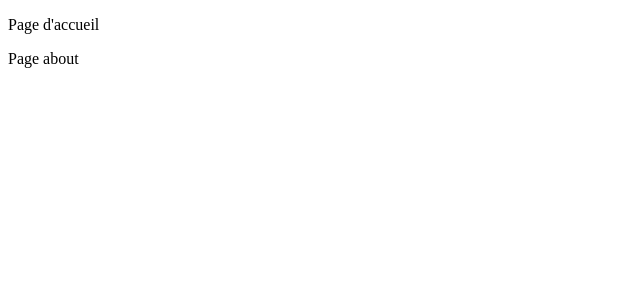
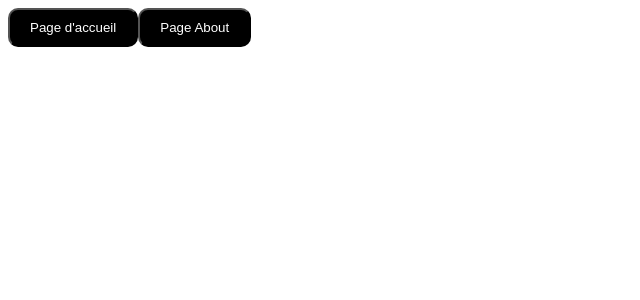
Before and after one commit to theorcd31/taskboard-pro, an Angular app: page / in a window 1280 px wide. Shown: the top 300 px of the page, without its empty margins (0-640 px from the left). Built offline with nearby package versions, Linux system fonts and the light colour scheme.

Commit message:
modif css

```diff
--- a/src/app/header/header.component.css
+++ b/src/app/header/header.component.css
@@ -7,3 +7,22 @@
 .onPage {
     color: red;
 }
+
+.btn-primary {
+    background-color: #000000;
+    border-color: #000000;
+    color: white;
+    border-radius: 10px;
+    padding: 10px 20px;
+}
+
+.btn-primary:hover {
+    background-color: white;
+    border-color: black;
+    color: black;
+    border-radius: 10px;
+}
+
+.btnOnClick{
+ opacity: 0.6;
+}
--- a/src/app/header/header.component.html
+++ b/src/app/header/header.component.html
@@ -1,2 +1,4 @@
-<p routerLink="/home" class="link" routerLinkActive="onPage">Page d'accueil</p>
-<p routerLink="/about" class="link" routerLinkActive="onPage">Page about</p>
+<header>
+    <button routerLink="/home" class="btn-primary" routerLinkActive="btnOnClick">Page d'accueil</button>
+    <button routerLink="/about" class="btn-primary" routerLinkActive="btnOnClick">Page About</button>
+</header>
```
